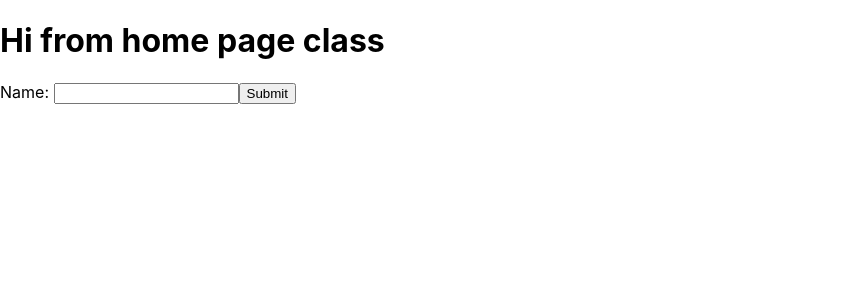
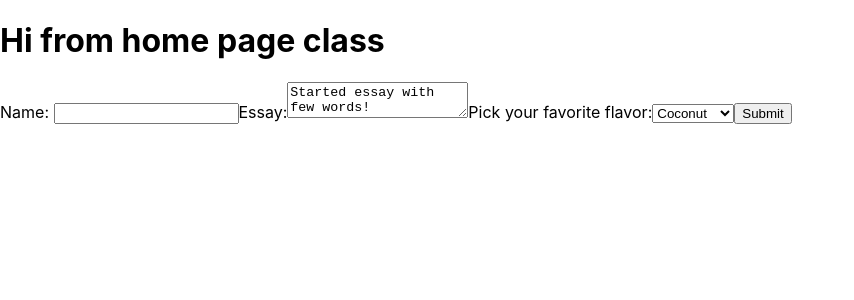
Before and after one commit to ajittupe2548/react-practice, a React (Create React App) app: page / in a window 1280 px wide. Shown: the top 300 px of the page, without its empty margins (0-854 px from the left). Built offline with nearby package versions, Linux system fonts and the light colour scheme.

Commit message:
Added : Forms info

```diff
--- a/src/App.js
+++ b/src/App.js
@@ -1,6 +1,12 @@
 import './App.css';
 import CHome from './Components/CHome';
 import FHome from './Components/FHome';
+
+// Forms - HTML form elements work a bit differently from other DOM elements in React, because form elements naturally keep some internal state.
+
+// Controlled Components - In HTML, form elements such as <input>, <textarea>, and <select> typically maintain their own state and update it based on user input. In React, mutable state is typically kept in the state property of components, and only updated with setState().
+
+// Alternatives to Controlled Components - It can sometimes be tedious to use controlled components, because you need to write an event handler for every way your data can change and pipe all of the input state through a React component. This can become particularly annoying when you are converting a preexisting codebase to React, or integrating a React application with a non-React library. In these situations, you might want to check out uncontrolled components(https://reactjs.org/docs/uncontrolled-components.html), an alternative technique for implementing input forms.
 
 function App() {
   return (
--- a/src/Components/CHome.js
+++ b/src/Components/CHome.js
@@ -6,17 +6,22 @@ class CHome extends Component {
 
         this.state = {
             nameValue: '',
+            essayValue: 'Started essay with few words!',
+            selectValue: 'coconut'
         }
     }
 
-    handleNameChange = (event) => {
+    handleChange = (event) => {
+        const target = event.target;
+        const value = event.type === 'checkbox' ? target.checked : target.value;
+        const name = target.name;
         this.setState({
-            nameValue: event.target.value,
+            [name]: value,
         })
     }
 
     handleSubmit = (event) => {
-        console.log(this.state.nameValue);
+        console.log(this.state.nameValue, this.state.essayValue, this.state.selectValue);
         event.preventDefault();
     }
 
@@ -25,10 +30,26 @@ class CHome extends Component {
             <div>
                 <h1 className="heading">Hi from home page class</h1>
                 <form onSubmit={this.handleSubmit}>
+                    {/* The input Tag */}
                     <label>
                         Name:&nbsp;
-                        <input type="text" value={this.state.nameValue} onChange={this.handleNameChange}/>
+                        <input name="nameValue" type="text" value={this.state.nameValue} onChange={this.handleChange}/>
                     </label>
+                    {/* The textarea Tag */}
+                    <label>
+                        Essay:
+                        <textarea name="essayValue" value={this.state.essayValue} onChange={this.handleChange} />
+                    </label>
+                    {/* The select Tag */}
+                    <label>
+                        Pick your favorite flavor:
+                        <select name="selectValue" value={this.state.selectValue} onChange={this.handleChange}>
+                            <option value="grapefruit">Grapefruit</option>
+                            <option value="lime">Lime</option>
+                            <option value="coconut">Coconut</option>
+                            <option value="mango">Mango</option>
+                        </select>
+                        </label>
                     <input type="submit" value="Submit" />
                 </form>
             </div>
```
